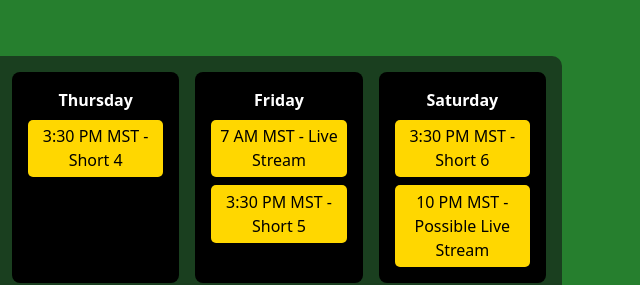
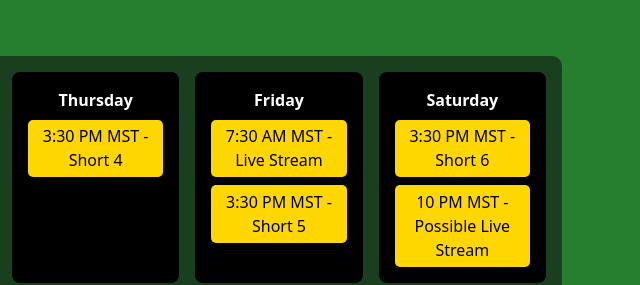
Before and after one commit to dallensmith93/blindswordsmanwebsite, a website: page index.html in a window 1280 px wide. Shown: the part 1320-1605 px from the top of the page, 636-1276 px from the left. Drawn offline with nearby package versions, Linux system fonts and the light colour scheme.

Commit message:
updated calendar

```diff
--- a/index.html
+++ b/index.html
@@ -253,7 +253,7 @@
                 </div>
                 <div class="calendar-day">
                     <strong>Friday</strong>
-                    <div class="event">7 AM MST - Live Stream</div>
+                    <div class="event">7:30 AM MST - Live Stream</div>
                     <div class="event">3:30 PM MST - Short 5</div>
                 </div>
                 <div class="calendar-day">
```
